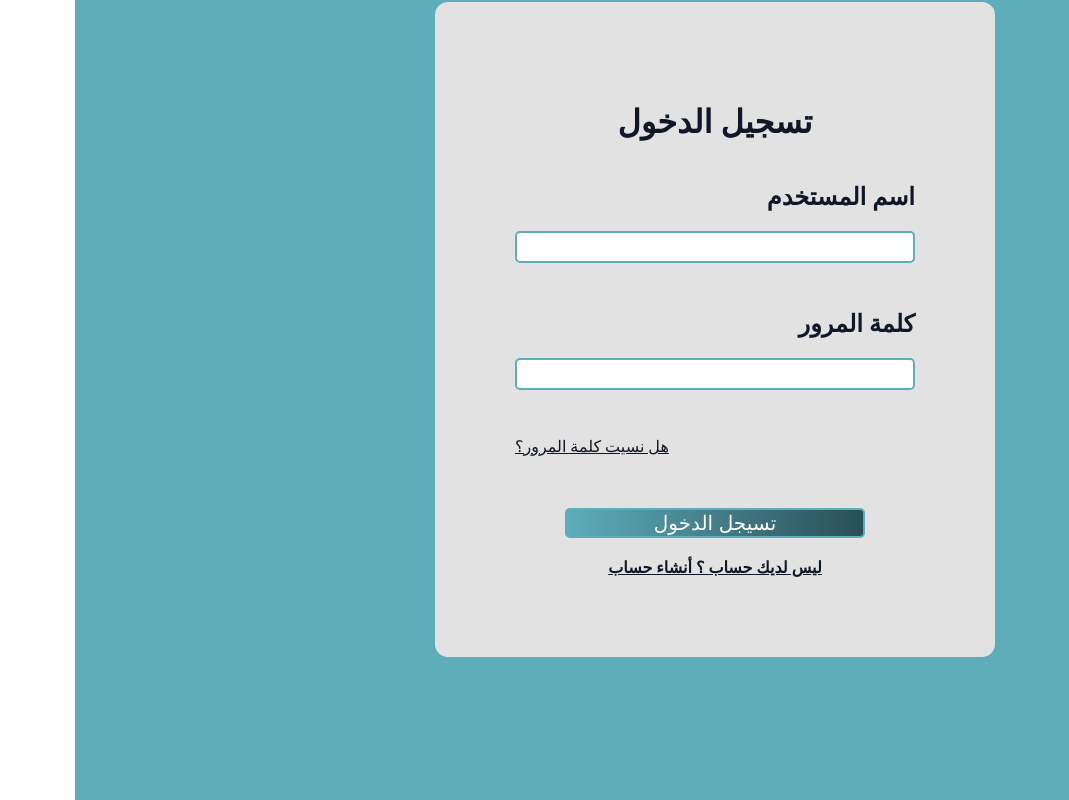
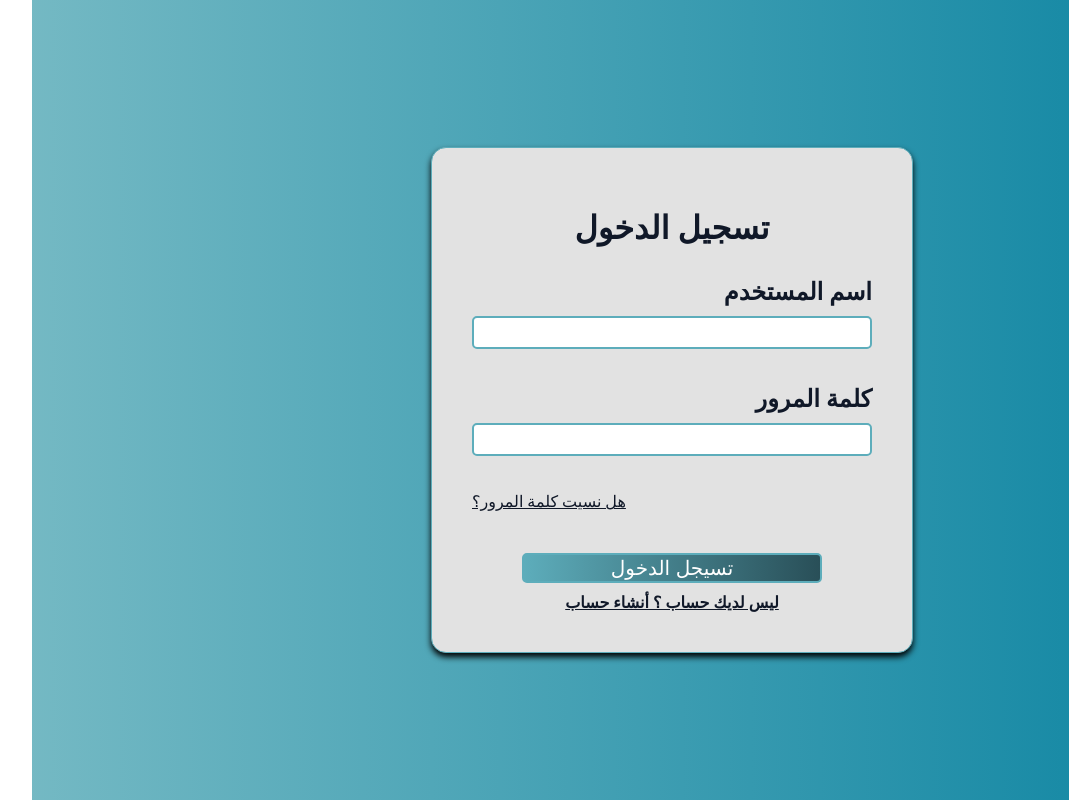
Before and after one commit to AboFawaz305/holberton-portfolio-project, a Vue app in the folder stage4/frontend/: page /login in a window 1280 px wide. Shown: the whole page, without its empty margins (105-1174 px from the left). Built offline with nearby package versions, Linux system fonts and the light colour scheme.

Commit message:
update design to be consistent

```diff
--- a/stage4/frontend/src/router/LoginView.vue
+++ b/stage4/frontend/src/router/LoginView.vue
@@ -79,7 +79,11 @@ export default {
 <style scoped>
 .contanor {
   min-height: 100%;
-  background-color: #5dadbb;
+  background: hsla(188, 40%, 61%, 1);
+  background: linear-gradient(90deg, hsla(188, 40%, 61%, 1) 0%, hsla(192, 95%, 32%, 1) 100%);
+  display: flex;
+  align-items: center;
+  justify-content: center;
 }
 
 .forgot {
@@ -101,13 +105,14 @@ form {
   display: flex;
   justify-content: flex-end;
   flex-direction: column;
+  gap: 10px;
+  border-radius: 15px;
+  border: 1px solid #5dadbb;
+  padding: 2.5em;
+  box-shadow: 0px 4px 6px black;
+  background-color: #e2e2e2;
+  flex: 1;
   max-width: 400px;
-  margin: auto;
-  gap: 20px;
-  border-radius: 15px;
-  border: 2px solid #5dadbb;
-  padding: 5em;
-  background-color: #e2e2e2;
 }
 label {
   font-size: 1.5em;
--- a/stage4/frontend/src/router/RegisterView.vue
+++ b/stage4/frontend/src/router/RegisterView.vue
@@ -111,6 +111,11 @@ export default {
 }
 .container {
   background-color: #5dadbb;
+  background: hsla(188, 40%, 61%, 1);
+  background: linear-gradient(90deg, hsla(188, 40%, 61%, 1) 0%, hsla(192, 95%, 32%, 1) 100%);
+  display: flex;
+  align-items: center;
+  justify-content: center;
 }
 
 h2 {
@@ -121,11 +126,17 @@ form {
   margin: auto;
   display: flex;
   flex-direction: column;
+  box-shadow: 0px 4px 6px black;
   max-width: 486px;
   padding: 5em;
   gap: 0.5em;
   border-radius: 25px;
+  flex: 1;
   background-color: #e2e2e2;
+}
+
+button[disabled] {
+  opacity: 60%;
 }
 
 label {
@@ -145,6 +156,7 @@ form button {
   font-size: 1.25em;
   margin-top: 2rem;
   margin-inline: 12.5%;
+  border: none;
   border-radius: 5px;
   background: #57a8bb;
   background: linear-gradient(90deg, rgba(87, 168, 187, 1) 0%, rgba(40, 76, 85, 1) 100%);
```
